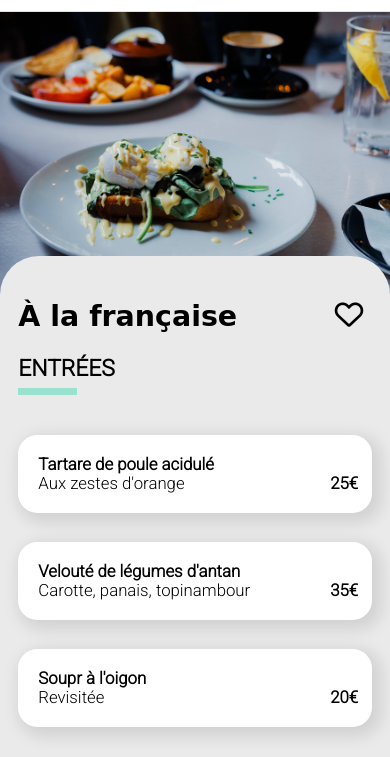
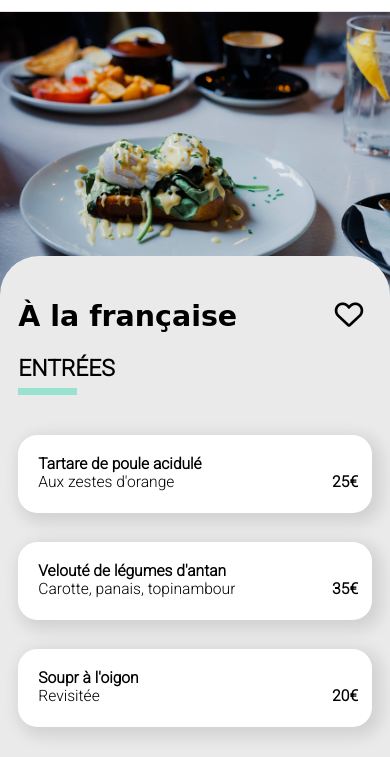
Before and after one commit to jeanbaptistealvens/Ohmyfood_10_2022, a plain HTML site: page html/a_la_francaise.html in a window 390 px wide. Shown: the part 58-815 px from the top of the page. Drawn offline with Linux system fonts and the light colour scheme; a web font is replaced by a local one.

Commit message:
Aucune écorchure de police

```diff
--- a/css/media_queries_mobile.css
+++ b/css/media_queries_mobile.css
@@ -797,7 +797,7 @@ grid-template-columns: repeat(1, minmax(100px, 1fr));
   -webkit-border-radius: 10vw 10vw 0 0;
      -moz-border-radius: 10vw 10vw 0 0;
           border-radius: 10vw 10vw 0 0;
-  font-size: 4.3vw;
+  font-size: 4vw;
   top: -22vw;
 }
 
```
